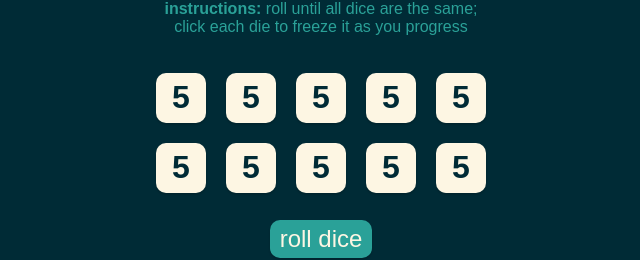
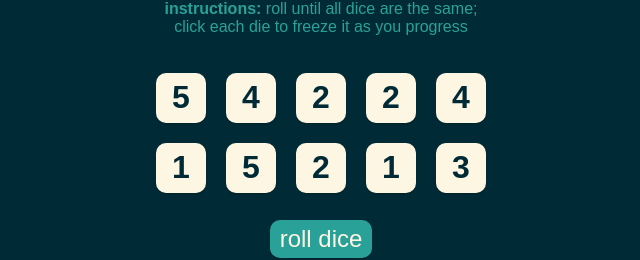
Before and after one commit to bairdlangenbrunner/get10, a React (Vite) app: page / in a window 1280 px wide. Shown: the part 258-518 px from the top of the page, without its empty margins (319-959 px from the left). Built offline with nearby package versions, Linux system fonts and the light colour scheme.

Commit message:
added back random number generation

```diff
--- a/src/App.jsx
+++ b/src/App.jsx
@@ -42,7 +42,7 @@ function App() {
   function generateNewDiceObjects() {
     return new Array(10).fill(null).map(() => ({
       id: crypto.randomUUID(),
-      number: 5, //Math.ceil(Math.random() * 6),
+      number: Math.ceil(Math.random() * 6),
       hold: false,
     }));
   }
```
